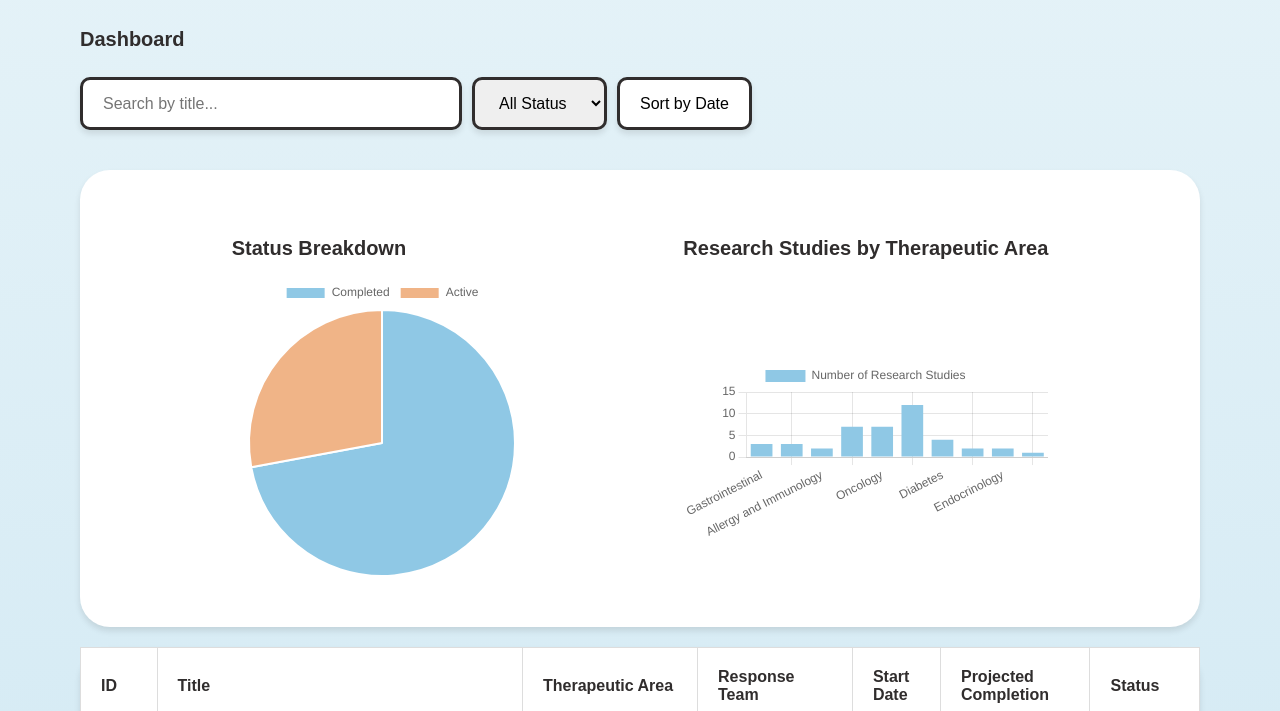
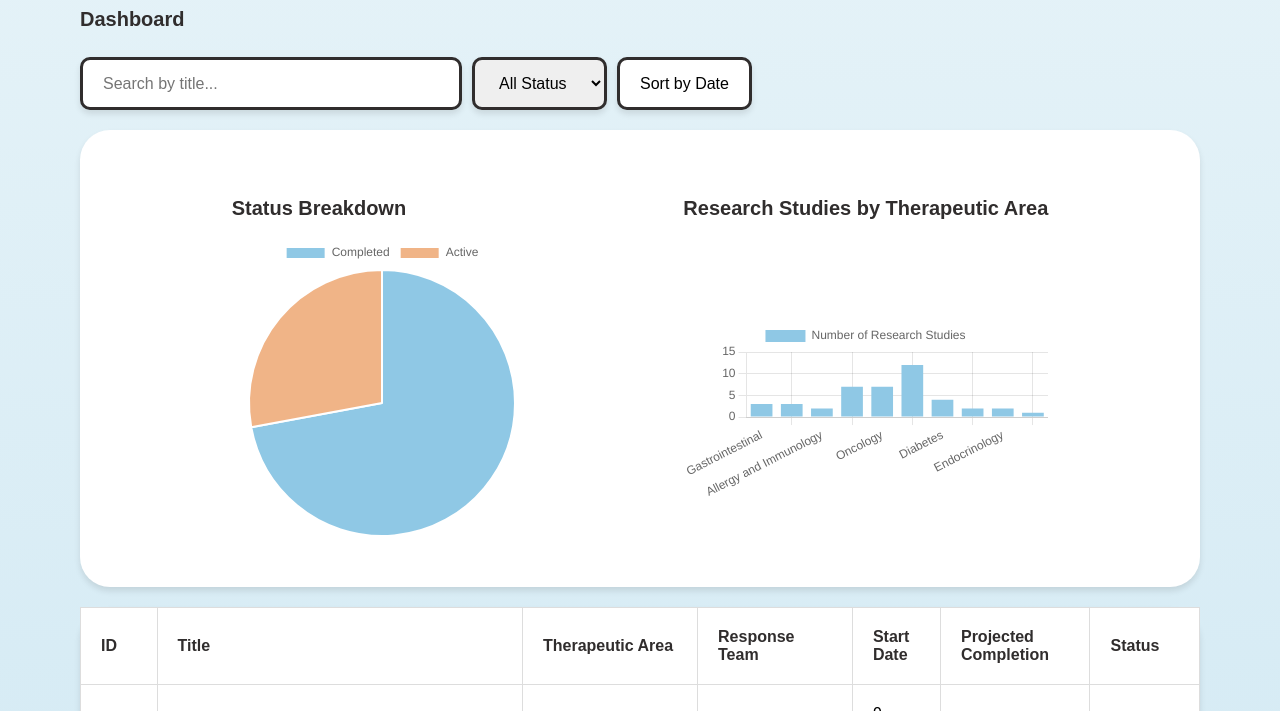
Before and after one commit to SravaniSingani/cdaAPI, a plain HTML site: page index.html in a window 1280 px wide. Shown: the part 139-850 px from the top of the page. Drawn offline with nearby package versions, Linux system fonts and the light colour scheme.

Commit message:
Update style.css

```diff
--- a/style.css
+++ b/style.css
@@ -1,7 +1,7 @@
 body {
     font-family: Arial, sans-serif;
     margin: 0;
-    padding: 80px;
+    padding: 60px 80px;
     /* background: #f5f5f5; */
     background: linear-gradient(#E6F3F8, #8FC8E5);
 }
@@ -25,7 +25,6 @@ h2{
 .filters{
     display: flex;
     gap: 10px;
-    margin-bottom: 20px;
 }
 input, select, button {
     padding: 14px 20px;
```
